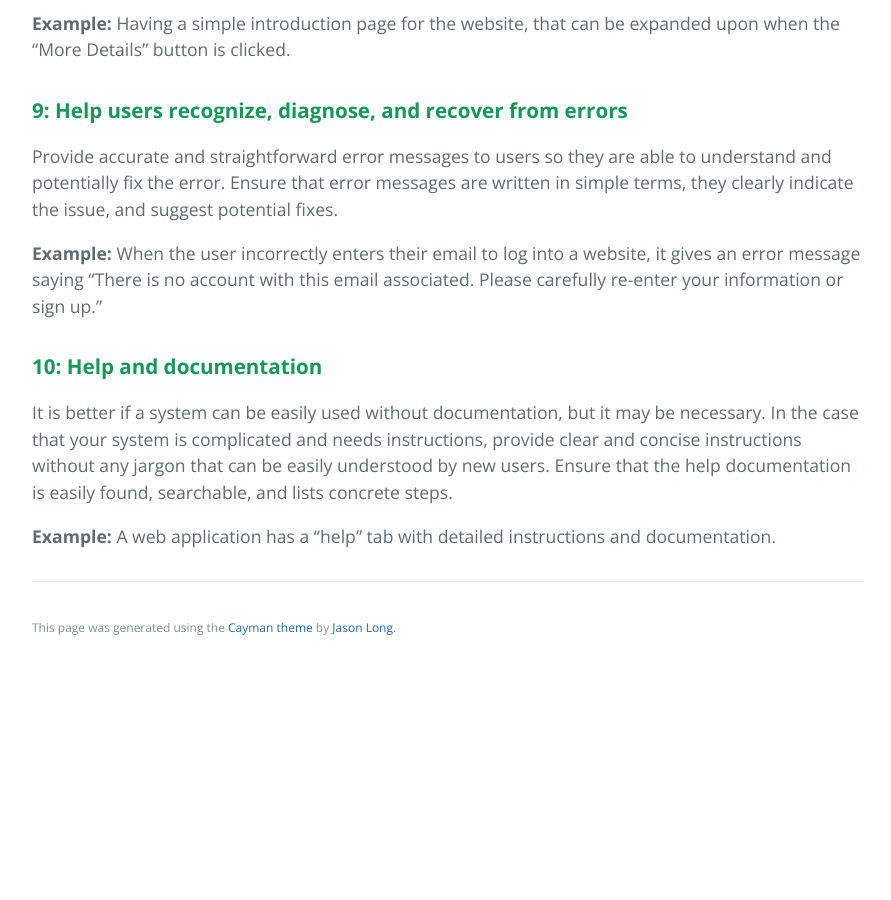
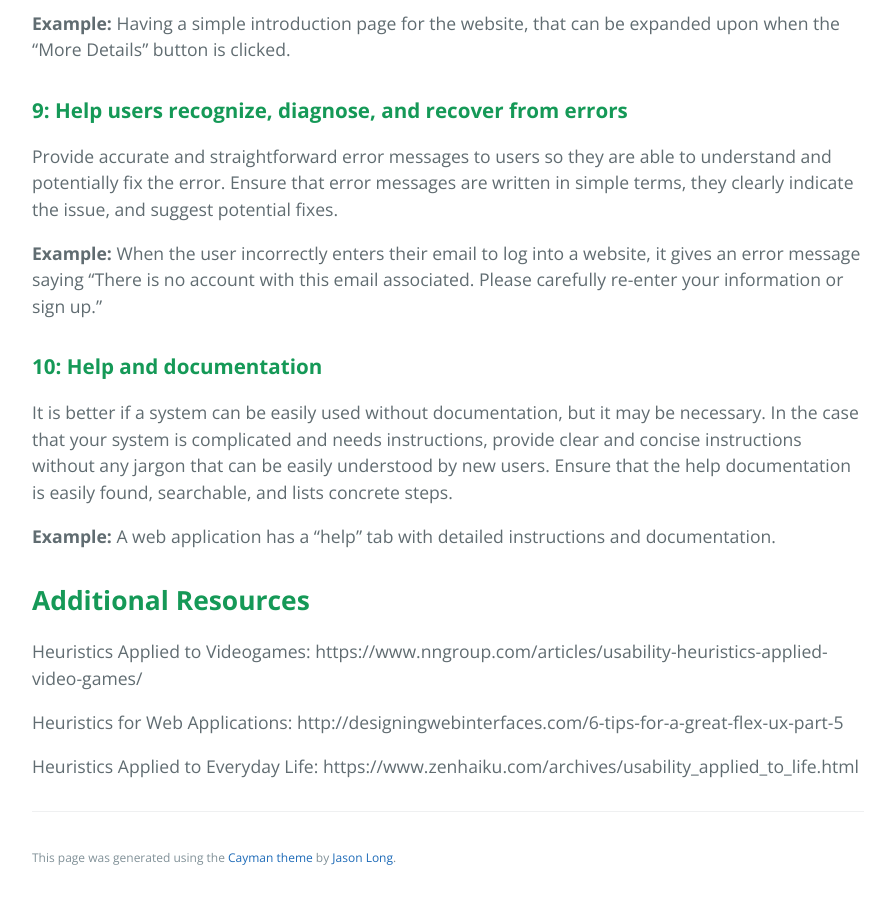
Before and after one commit to learning-software-engineering/learning-software-engineering.github.io, a Jekyll site: the page built from Topics/User_Experience/Usability_Heuristics.md, in a window 1280 px wide and 900 px high, scrolled down 2540 px. Shown: the whole window, without its empty margins (192-1083 px from the left). Built offline with Jekyll 4.4.1, drawn with Linux system fonts in a browser that asks for light colours; our own code applies the rules of GitHub Pages for plain Markdown files; before the commit the page ends 3210 px from its top, so only the background shows below that.

Commit message:
Update Usability_Heuristics.md
added additional resources section

```diff
--- a/Topics/User_Experience/Usability_Heuristics.md
+++ b/Topics/User_Experience/Usability_Heuristics.md
@@ -55,3 +55,11 @@ Provide accurate and straightforward error messages to users so they are able to
 It is better if a system can be easily used without documentation, but it may be necessary. In the case that your system is complicated and needs instructions, provide clear and concise instructions without any jargon that can be easily understood by new users. Ensure that the help documentation is easily found, searchable, and lists concrete steps.
 
 **Example:** A web application has a "help" tab with detailed instructions and documentation.
+
+## **Additional Resources**
+
+Heuristics Applied to Videogames: https://www.nngroup.com/articles/usability-heuristics-applied-video-games/
+
+Heuristics for Web Applications: http://designingwebinterfaces.com/6-tips-for-a-great-flex-ux-part-5
+
+Heuristics Applied to Everyday Life: https://www.zenhaiku.com/archives/usability_applied_to_life.html
```
